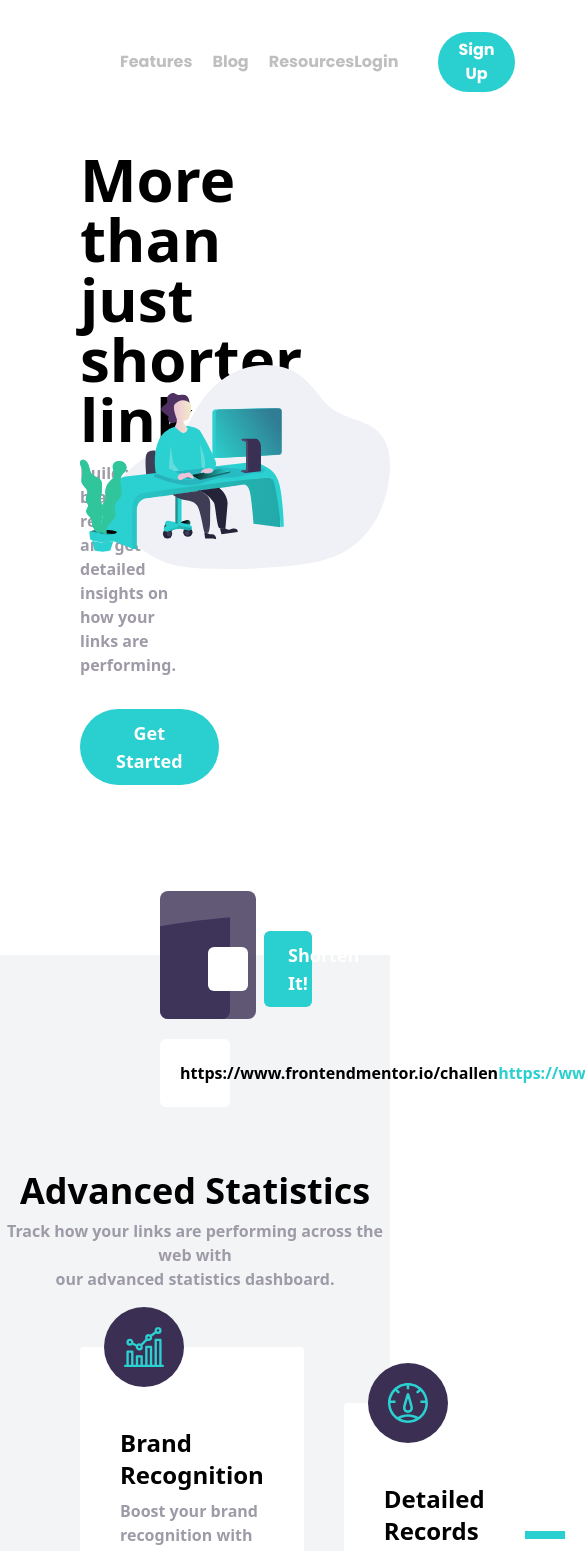
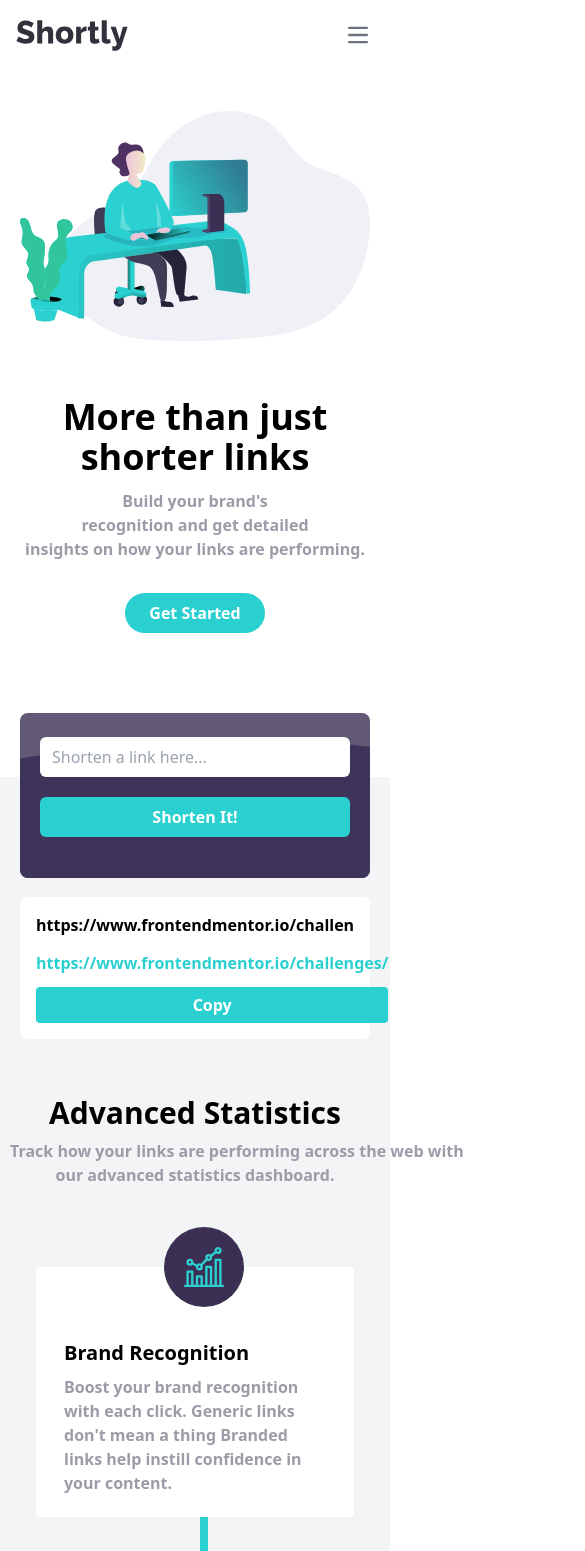
Before and after one commit to danielace1/url-shortening-app, a React (Vite) app: page / in a window 390 px wide. Shown: the top 1551 px of the page, 585 px wide, since content can reach past the window. Built offline with nearby package versions, Linux system fonts and the light colour scheme.

Commit message:
feat: made responsive

```diff
--- a/src/Pages/HomePage.jsx
+++ b/src/Pages/HomePage.jsx
@@ -5,23 +5,23 @@ const HomePage = () => {
   return (
     <div>
       {/* home */}
-      <div className="container px-20 pb-48">
-        <div className="relative mt-12 flex items-center justify-between h-[70vh] xl:h-[60vh]">
-          <div className="w-1/2">
-            <h1 className="font-bold text-6xl mb-3">
+      <div className="container px-5 md:px-9 lg:px-14 xl:px-20 pb-36 md:pb-48">
+        <div className="relative mt-10 xl:mt-12 flex flex-col-reverse md:flex-row items-center justify-between lg:h-[50vh]">
+          <div className="mt-14 md:mt-0 lg:w-1/2 text-center md:text-left">
+            <h1 className="font-bold text-4xl lg:text-6xl mb-3">
               More than just <br /> shorter links
             </h1>
-            <p className="text-GreyishViolet font-semibold mb-8">
-              Build your brand&apos;s recognition and get detailed <br />{" "}
+            <p className="text-GreyishViolet font-semibold mb-8 text-balance">
+              Build your brand&apos;s recognition and get detailed <br />
               insights on how your links are performing.
             </p>
 
-            <button className="px-9 py-2.5 text-white text-lg bg-Cyan hover:bg-cyan-200 font-semibold rounded-full">
+            <button className="px-6 lg:px-9 py-2 lg:py-2.5 text-white lg:text-lg bg-Cyan hover:bg-cyan-200 font-semibold rounded-full">
               Get Started
             </button>
           </div>
 
-          <div className="absolute -right-20">
+          <div className="md:absolute md:w-[380px] md:-right-10 lg:w-[550px] lg:-right-14 xl:-right-20">
             <img src="/illustration-working.svg" alt="illustration working" />
           </div>
         </div>
@@ -40,8 +40,10 @@ const HomePage = () => {
           </div>
         </div>
 
-        <div className="mt-16 text-center">
-          <h1 className="text-4xl font-bold mb-2">Advanced Statistics</h1>
+        <div className="px-2.5 mt-14 xl:mt-16 text-nowrap md:text-wrap text-center">
+          <h1 className="text-3xl lg:text-4xl font-bold mb-2">
+            Advanced Statistics
+          </h1>
           <p className="text-GreyishViolet font-semibold">
             Track how your links are performing across the web with <br /> our
             advanced statistics dashboard.
@@ -49,11 +51,11 @@ const HomePage = () => {
         </div>
 
         {/* Cards */}
-        <div className="container px-20  mt-14 flex gap-x-10">
-          <span className="absolute bottom-72 left-[450px] 2xl:left-[910px] w-96 h-2 bg-Cyan"></span>
+        <div className="container px-9 lg:px-14 xl:px-20 mt-20 md:mt-14 md:flex md:gap-x-10">
+          <span className="absolute top-[520px] md:bottom-72 left-[200px] md:left-[450px] 2xl:left-[910px] w-2 md:w-64 lg:w-96 h-72 md:h-2 bg-Cyan"></span>
 
-          <div className="relative px-10 py-16 h-60 bg-white rounded z-10">
-            <div className="absolute -top-10 left-6 bg-DarkViolet p-5 rounded-full">
+          <div className="relative px-7 xl:px-10 py-14 xl:py-16 h-[250px] md:h-[375px] lg:h-72 xl:h-60 bg-white rounded z-10">
+            <div className="absolute -top-10 left-32 md:left-6 bg-DarkViolet p-5 rounded-full">
               <img
                 src="/icon-brand-recognition.svg"
                 alt="brand recognition"
@@ -61,7 +63,9 @@ const HomePage = () => {
               />
             </div>
             <div className="mt-4">
-              <h1 className="font-bold text-2xl mb-2">Brand Recognition</h1>
+              <h1 className="font-bold text-xl lg:text-2xl mb-2">
+                Brand Recognition
+              </h1>
               <p className="font-semibold text-GreyishViolet">
                 Boost your brand recognition with each click. Generic links
                 don&apos;t mean a thing Branded links help instill confidence in
@@ -70,16 +74,18 @@ const HomePage = () => {
             </div>
           </div>
 
-          <div className="relative mt-14 px-10 py-16 h-60 bg-white rounded z-10">
-            <div className="absolute -top-10 left-6 bg-DarkViolet p-5 rounded-full">
+          <div className="relative mt-20 md:mt-14 px-7 xl:px-10 py-14 xl:py-16 h-[250px] md:h-[375px] lg:h-72 xl:h-60 bg-white rounded z-10">
+            <div className="absolute -top-10 left-32 md:left-6 bg-DarkViolet p-5 rounded-full">
               <img
                 src="/icon-detailed-records.svg"
                 alt="brand recognition"
-                className=""
+                className="w-full"
               />
             </div>
             <div className="mt-4">
-              <h1 className="font-bold text-2xl mb-2">Detailed Records</h1>
+              <h1 className="font-bold text-xl lg:text-2xl mb-2">
+                Detailed Records
+              </h1>
               <p className="font-semibold text-GreyishViolet">
                 Gain insights into who is clicking your links. Knowing when and
                 where people engage with your content helps inform better
@@ -88,10 +94,10 @@ const HomePage = () => {
             </div>
           </div>
 
-          <span className="absolute bottom-72 right-[450px] 2xl:right-[910px] w-96 h-2 bg-Cyan"></span>
+          <span className="absolute top-[1000px] md:top-[520px] md:bottom-72 right-[210px] md:right-[450px] 2xl:right-[910px] w-2 md:w-64 lg:w-96 h-72 md:h-2  bg-Cyan"></span>
 
-          <div className="relative mt-28 px-10 py-16 h-60 bg-white rounded z-10">
-            <div className="absolute -top-10 left-6 bg-DarkViolet p-5 rounded-full">
+          <div className="relative mt-20 md:mt-28 px-7 xl:px-10 py-14 xl:py-16 h-[250px] md:h-[375px] lg:h-72 xl:h-60 bg-white rounded z-10">
+            <div className="absolute -top-10 left-32 md:left-6 bg-DarkViolet p-5 rounded-full">
               <img
                 src="/icon-fully-customizable.svg"
                 alt="brand recognition"
@@ -99,7 +105,9 @@ const HomePage = () => {
               />
             </div>
             <div className="mt-4">
-              <h1 className="font-bold text-2xl mb-2">Fully Customizable</h1>
+              <h1 className="font-bold text-xl lg:text-2xl mb-2">
+                Fully Customizable
+              </h1>
               <p className="font-semibold text-GreyishViolet">
                 Improve brand awareness and content discoverability through
                 customizable links, supercharging audience engagement.
@@ -112,10 +120,10 @@ const HomePage = () => {
       {/* Boost your links today */}
       <div className="bg-[url('/bg-boost-desktop.svg')] bg-no-repeat bg-cover">
         <div className="bg-DarkViolet bg-opacity-80 py-20 text-center">
-          <h1 className="text-4xl text-white font-bold mb-5">
+          <h1 className="text-3xl lg:text-4xl text-white font-bold mb-5">
             Boost your links today
           </h1>
-          <button className="px-8 py-2.5 text-white text-lg bg-Cyan hover:bg-cyan-200 font-semibold rounded-full">
+          <button className="px-6 lg:px-8 py-2 lg:py-2.5 text-white lg:text-lg bg-Cyan hover:bg-cyan-200 font-semibold rounded-full">
             Get Started
           </button>
         </div>
--- a/src/components/Links.jsx
+++ b/src/components/Links.jsx
@@ -12,14 +12,14 @@ const Links = () => {
   };
 
   return (
-    <div className="mx-40 2xl:mx-72 mt-5 bg-white px-5 py-4  rounded-md">
-      <div className="flex justify-between items-center">
+    <div className="mx-5 md:mx-10 lg:mx-20 xl:mx-40 2xl:mx-72 mt-14 md:mt-3 xl:mt-7 bg-white p-4 lg:px-5 lg:py-4 rounded-md">
+      <div className="flex-col lg:flex-row lg:flex justify-between items-center">
         <div className="">
           <h5 className="font-semibold">
             https://www.frontendmentor.io/challen
           </h5>
         </div>
-        <div className="flex items-center space-x-5">
+        <div className="mt-3.5 md:mt-0 grid gap-y-3 md:gap-y-0 md:flex md:justify-between items-center md:space-x-3 lg:space-x-5">
           <div>
             <h5 className="font-semibold text-Cyan">
               https://www.frontendmentor.io/challenges/
@@ -28,10 +28,10 @@ const Links = () => {
           <div>
             <button
               onClick={clipboard}
-              className={`text-white ${
+              className={`text-white w-full ${
                 clicked ? "bg-DarkViolet" : copy ? "bg-DarkViolet" : "bg-Cyan"
               } font-semibold px-7 py-1.5 rounded ${
-                clicked ? "" : "hover:bg-cyan-300"
+                clicked ? "" : "hover:bg-cyan-300 w-full"
               }`}
             >
               {copy ? "Copied!" : "Copy"}
--- a/src/components/SearchBox.jsx
+++ b/src/components/SearchBox.jsx
@@ -2,6 +2,7 @@ import { useForm } from "react-hook-form";
 import { zodResolver } from "@hookform/resolvers/zod";
 import { z } from "zod";
 import { useState } from "react";
+import axios from "axios";
 
 const Schema = z.object({
   search: z.string().url({ message: "Please add a valid link" }),
@@ -17,40 +18,74 @@ const SearchBox = () => {
     reset,
   } = useForm({ resolver: zodResolver(Schema) });
 
-  const submitform = async (e) => {
-    console.log(e);
+  const inputLink = (e) => {
+    const url = e.target.value;
 
+    setLink(url);
+  };
+
+  const createShortUrl = async (link) => {
+    const inputBody = {
+      url: link,
+      expiry: "never",
+    };
+    const headers = {
+      "Content-Type": "application/json",
+      Accept: "application/json",
+      RetryAfter: 3600,
+      "x-api-key": "sk_3137366962bf414dbbfa9ac550f6317d",
+    };
+
+    try {
+      const response = await axios.post(
+        "https://api.manyapis.com/v1-create-short-url",
+        inputBody,
+        { headers }
+      );
+      console.log(response.data);
+    } catch (error) {
+      console.error("Error creating short URL:", error);
+    }
     reset();
   };
 
   return (
-    <div className="mx-40 2xl:mx-72 bg-[url('/bg-shorten-desktop.svg')] bg-no-repeat bg-cover rounded-lg">
+    <div className="mx-5 md:mx-10 lg:mx-20 xl:mx-40 2xl:mx-72 bg-[url('/bg-shorten-desktop.svg')] bg-no-repeat bg-cover rounded-lg">
       <form
-        onSubmit={handleSubmit(submitform)}
-        className="bg-DarkViolet bg-opacity-80 px-12 py-10 h-32 rounded-lg"
+        onSubmit={handleSubmit(createShortUrl)}
+        className="bg-DarkViolet bg-opacity-80 px-5 md:px-6 lg:px-9 xl:px-12 py-6 lg:py-8 xl:py-10 h-[165px]  md:h-[91px] lg:h-28 xl:h-32 rounded-lg z-50"
       >
-        <div className="flex items-center space-x-4">
+        <div className="grid md:flex items-center md:space-x-2 lg:space-x-4">
           <input
             type="text"
             name="search"
             id="search"
             placeholder="Shorten a link here..."
-            onChange={link}
-            className={`px-5 py-2.5  outline-none rounded-md w-5/6 focus:border-2   ${
+            onChange={inputLink}
+            className={`px-3 py-2 lg:py-2.5  outline-none rounded-md w-full md:w-5/6 focus:border-2 ${
               errors?.search ? "border  border-red-400" : "focus:border-Grey"
             }`}
             {...register("search")}
           />
-          <button className="w-1/6 text-white px-6 py-2.5 bg-Cyan hover:bg-cyan-200 font-bold text-lg rounded-md">
+
+          {errors?.search && (
+            <small className="text-red-500 text-sm lg:hidden">
+              {errors.search?.message}
+            </small>
+          )}
+
+          <button className="w-full mt-5 md:mt-0  md:w-1/6 text-white px-2.5 lg:px-4 xl:px-6 py-2 lg:py-2.5 bg-Cyan hover:bg-cyan-200 font-bold xl:text-lg rounded-md">
             Shorten It!
           </button>
         </div>
         {errors?.search && (
-          <small className="text-red-500 text-sm">
+          <small className="hidden lg:block text-red-500 text-sm">
             {errors.search?.message}
           </small>
         )}
       </form>
+
+      {link}
     </div>
   );
 };
--- a/src/components/TheFooter.jsx
+++ b/src/components/TheFooter.jsx
@@ -1,12 +1,12 @@
 const Footer = () => {
   return (
-    <footer className="py-16 bg-VeryDarkViolet">
-      <div className="container px-20 flex space-x-48">
-        <div className="w-1/6">
+    <footer className="py-12 lg:py-16 bg-VeryDarkViolet">
+      <div className="container px-9 lg:px-14 xl:px-20 lg:flex lg:space-x-32">
+        <div className="w-28 md:w-1/6 mx-auto md:mx-0">
           <img src="/logo-white.svg" alt="shortly" className="text-white" />
         </div>
 
-        <div className="grid grid-cols-4 gap-x-20">
+        <div className="mt-8 md:mt-3 lg:mt-0 grid grid-cols-1 md:grid-cols-4 gap-y-8 md:gap-y-0 md:gap-x-20 text-center md:text-left">
           <div>
             <h1 className="font-bold text-white mb-3">Features</h1>
             <ul className="font-semibold text-Grey space-y-1.5">
@@ -33,7 +33,7 @@ const Footer = () => {
             </ul>
           </div>
 
-          <div className="flex space-x-4">
+          <div className="flex justify-center md:justify-start space-x-6 md:space-x-4 hover:cursor-pointer">
             <div>
               <img src="/icon-facebook.svg" alt="facebook" />
             </div>
--- a/src/components/TheNavbar.jsx
+++ b/src/components/TheNavbar.jsx
@@ -1,18 +1,107 @@
+import { useState } from "react";
+
 const Navbar = () => {
+  const [isOpen, setIsOpen] = useState(false);
+
+  const toggleMenu = () => {
+    setIsOpen(!isOpen);
+  };
+
   return (
-    <nav className="container flex justify-between items-center px-20 py-8 font-Poppins">
-      <div className="flex items-center space-x-10">
+    <>
+      <nav className="container flex items-center justify-between px-4 md:px-9 lg:px-14 xl:px-20 py-5 lg:py-8 font-Poppins">
+        <div className="flex items-center lg:space-x-10">
           <div>
-          <img src="/logo.svg" alt="Shortly" />
+            <img src="/logo.svg" alt="Shortly" className="w-28 lg:w-40" />
           </div>
-        <ul className="flex items-center space-x-5 font-semibold text-Grey hover:cursor-pointer">
-          <li className="hover:text-black">Features</li>
-          <li className="hover:text-black">Blog</li>
-          <li className="hover:text-black">Resources</li>
-        </ul>
         </div>
 
-      <div className="flex items-center space-x-10">
+        <div className="md:hidden absolute right-3">
+          <button
+            id="dropdownDefaultButton"
+            data-dropdown-toggle="dropdown"
+            type="button"
+            className={`inline-flex items-center p-2 w-10 h-10 justify-center text-sm text-gray-500 rounded-lg transition-all duration-300 ${
+              isOpen ? "transform rotate-90" : ""
+            }`}
+            aria-controls="dropdown"
+            aria-expanded={isOpen}
+            onClick={toggleMenu}
+          >
+            {isOpen ? (
+              <svg
+                className="w-7 h-7"
+                aria-hidden="true"
+                xmlns="http://www.w3.org/2000/svg"
+                fill="none"
+                viewBox="0 0 24 24"
+              >
+                <path
+                  stroke="currentColor"
+                  strokeLinecap="round"
+                  strokeLinejoin="round"
+                  strokeWidth="2"
+                  d="M6 18L18 6M6 6l12 12"
+                />
+              </svg>
+            ) : (
+              <svg
+                className="w-5 h-5"
+                aria-hidden="true"
+                xmlns="http://www.w3.org/2000/svg"
+                fill="none"
+                viewBox="0 0 17 14"
+              >
+                <path
+                  stroke="currentColor"
+                  strokeLinecap="round"
+                  strokeLinejoin="round"
+                  strokeWidth="2"
+                  d="M1 1h15M1 7h15M1 13h15"
+                />
+              </svg>
+            )}
+          </button>
+        </div>
+
+        <div
+          id="dropdown"
+          className={`fixed md:relative flex-1 md:ml-8 lg:ml-14 xl:ml-20 top-16 md:top-0.5 left-6 md:left-0 w-96 md:w-auto h-72 md:h-auto px-5 sm:px-0 py-8 sm:py-0 bg-DarkViolet md:bg-transparent z-50 transform ${
+            isOpen
+              ? "opacity-100 translate-y-0 block"
+              : "opacity-0 -translate-y-5 hidden"
+          }  transition-all duration-300 ease-in-out rounded-lg md:transform-none md:opacity-100 md:translate-y-0 md:flex md:items-center md:space-x-10`}
+        >
+          <div className="flex flex-col md:flex-row divide-y divide-GreyishViolet divide-opacity-40 md:divide-y-0 md:items-center md:justify-between h-full md:h-auto w-full md:w-auto">
+            <ul className="flex flex-col md:flex-row items-center space-y-4 md:space-y-0 md:space-x-3 lg:space-x-5 font-semibold text-Grey hover:cursor-pointer">
+              <li className="hover:text-black" onClick={() => setIsOpen(false)}>
+                Features
+              </li>
+              <li className="hover:text-black" onClick={() => setIsOpen(false)}>
+                Blog
+              </li>
+              <li className="hover:text-black" onClick={() => setIsOpen(false)}>
+                Resources
+              </li>
+            </ul>
+            <div className="flex flex-col md:hidden sm:flex-row items-center space-y-4 sm:space-y-0 sm:space-x-3 mt-5 sm:mt-0">
+              <button
+                className="mt-4 font-semibold text-Grey hover:text-black"
+                onClick={() => setIsOpen(false)}
+              >
+                Login
+              </button>
+              <button
+                className="font-semibold bg-Cyan text-white px-5 py-1.5 rounded-full hover:bg-cyan-200 w-full"
+                onClick={() => setIsOpen(false)}
+              >
+                Sign Up
+              </button>
+            </div>
+          </div>
+        </div>
+
+        <div className="hidden md:flex items-center space-x-10">
           <button className="font-semibold text-Grey hover:text-black">
             Login
           </button>
@@ -21,6 +110,7 @@ const Navbar = () => {
           </button>
         </div>
       </nav>
+    </>
   );
 };
 
```
Lines whose indentation alone changed are shown as unchanged.
